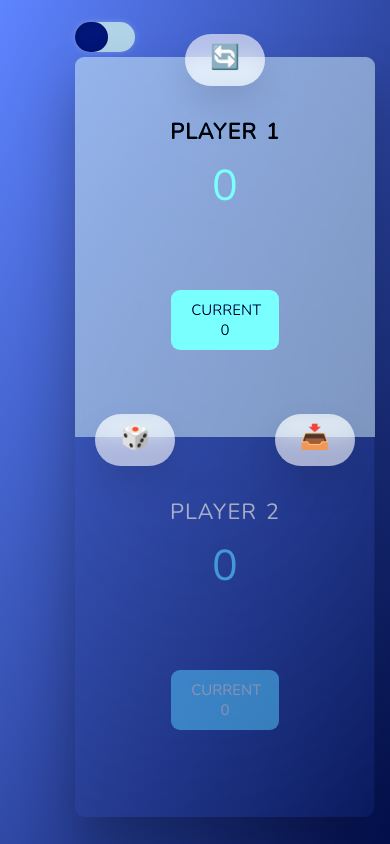
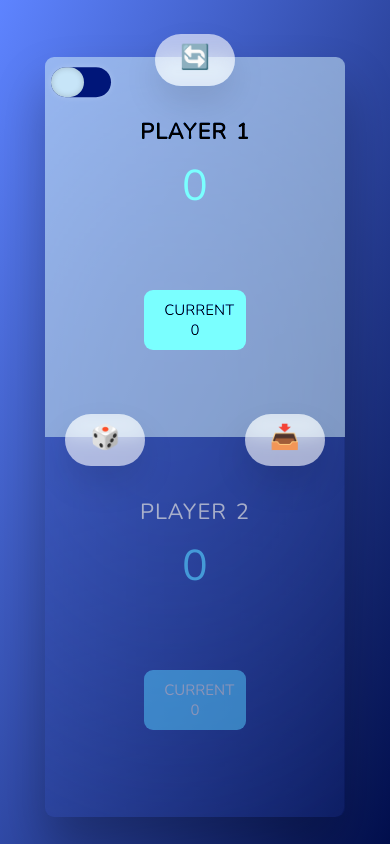
Before and after one commit to David-Albano/Pig-Game-Dice, a plain HTML site: page index.html in a window 390 px wide. Drawn offline with nearby package versions, Linux system fonts and the light colour scheme.

Commit message:
Refactoring Responsive styles

```diff
--- a/index.html
+++ b/index.html
@@ -8,7 +8,6 @@
     <title>Pig Game</title>
   </head>
   <body>
-    <input type="checkbox" id="theme">
     <main>
       <section class="player player--0 player--active">
         <h2 class="name" id="name--0">Player 1</h2>
@@ -38,6 +37,7 @@
       <button class="btn btn--new">🔄<span>New game</span></button>
       <button class="btn btn--roll">🎲<span>Roll dice</span></button>
       <button class="btn btn--hold">📥<span>Hold</span></button>
+      <input type="checkbox" id="theme">
     </main>
     <script src="script.js"></script>
   </body>
--- a/style.css
+++ b/style.css
@@ -26,14 +26,14 @@ body {
 /* LAYOUT */
 
 input[type="checkbox"] {
-  position: relative;
-  top: -32.5rem;
-  left: 6rem;
+  position: absolute;
+  left: 1%;
+  transform: translateY(30%);
   min-width: 60px;
   max-width: 60px;
   height: 30px;
   -webkit-appearance: none;
-  background: #b0d3e8;
+  background: #001679;
   outline: none;
   border-radius: 25px;
   box-shadow: 0 0 6px rgba(255, 255, 255, 0.2);
@@ -42,7 +42,7 @@ input[type="checkbox"] {
 }
 
 input:checked[type="checkbox"] {
-  background: #d192b4;
+  background: #8b054d;
 }
 
 input[type="checkbox"]:before {
@@ -51,7 +51,7 @@ input[type="checkbox"]:before {
   min-width: 33px;
   max-width: 33px;
   height: 30px;
-  background: #001679;
+  background: #c7e5f8;
   border-radius: 25px;
   box-shadow: inset 0 0 6px rgba(0, 0, 0, .2);
   transition: .3s ease-out;
@@ -60,7 +60,7 @@ input[type="checkbox"]:before {
 
 input:checked[type="checkbox"]:before {
   transform: translateX(27px);
-  background: #8b054d;
+  background: #d192b4;
 }
 
 main {
@@ -241,7 +241,8 @@ main {
   }
 
   input[type="checkbox"] {
-    transform: translate(0px, -6rem);
+    left: 2%;
+    transform: translateY(34%);
   }
 
   .player {
@@ -296,7 +297,7 @@ main {
 
 @media (max-width: 610px) {
   .current {
-    width: 90%;
+    width: 50%;
     height: 30%;
   }
 
@@ -327,6 +328,16 @@ main {
   .btn {
     padding-right: 5.5rem;
   }
+
+  .current {
+    width: 75%;
+  }
+}
+
+@media (max-width: 422px) {
+  .current {
+    width: 85%;
+  }
 }
 
 @media (max-width: 405px) {
```
